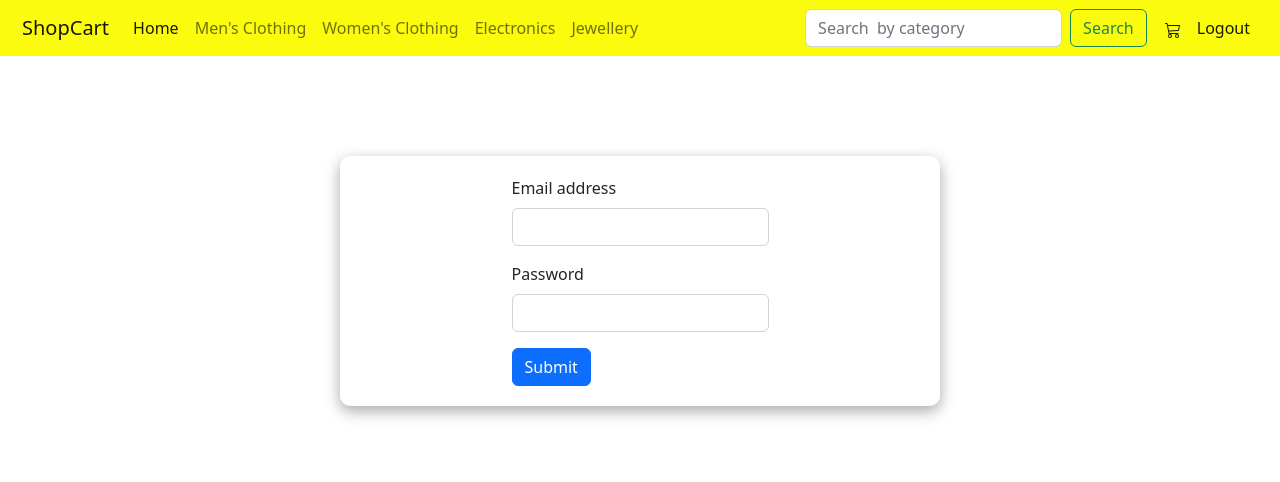
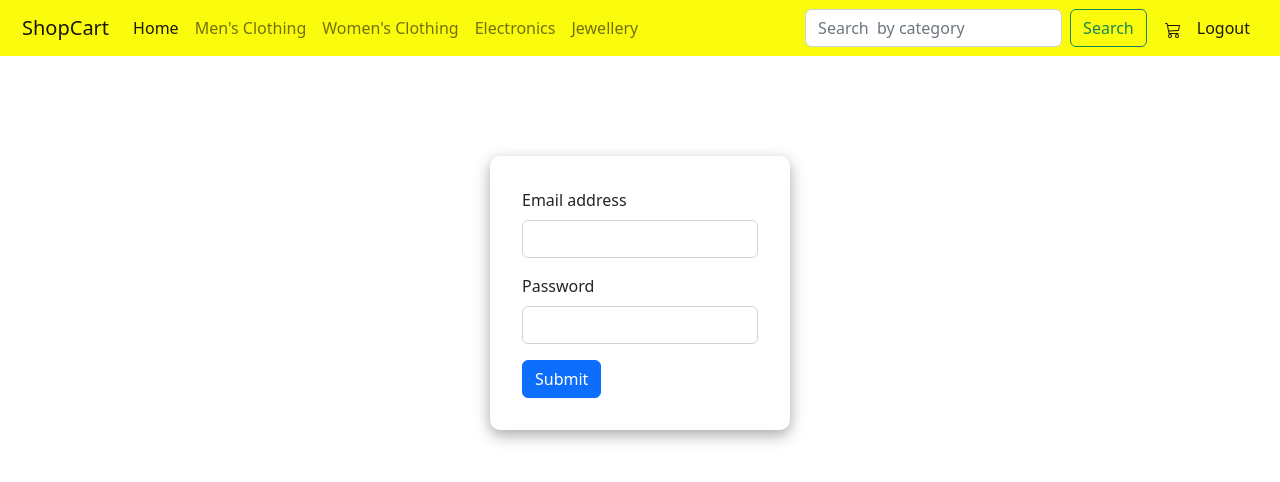
Before and after one commit to sushanth870/shop_cart, an Angular app in the folder shop_cart/: page /login in a window 1280 px wide. Shown: the top 482 px of the page. Built offline with nearby package versions, Linux system fonts and the light colour scheme; no server answers.

Commit message:
login box css

```diff
--- a/shop_cart/src/app/login/login.component.scss
+++ b/shop_cart/src/app/login/login.component.scss
@@ -8,11 +8,11 @@
      margin: 100px;
      margin-left: auto;
      margin-right: auto;
-     width: 50%;
+     width: 300px;
      .margin10{
-         margin: 10px;
-         margin-top:20px;
-         margin-bottom:20px;
+         margin: 2rem;
+         margin-top:2rem;
+         margin: 2rem;
      }
      .btn-container{
         position: relative;
```
Also changed, not shown: 1 other file (tests, documents, lock files or other folders).
